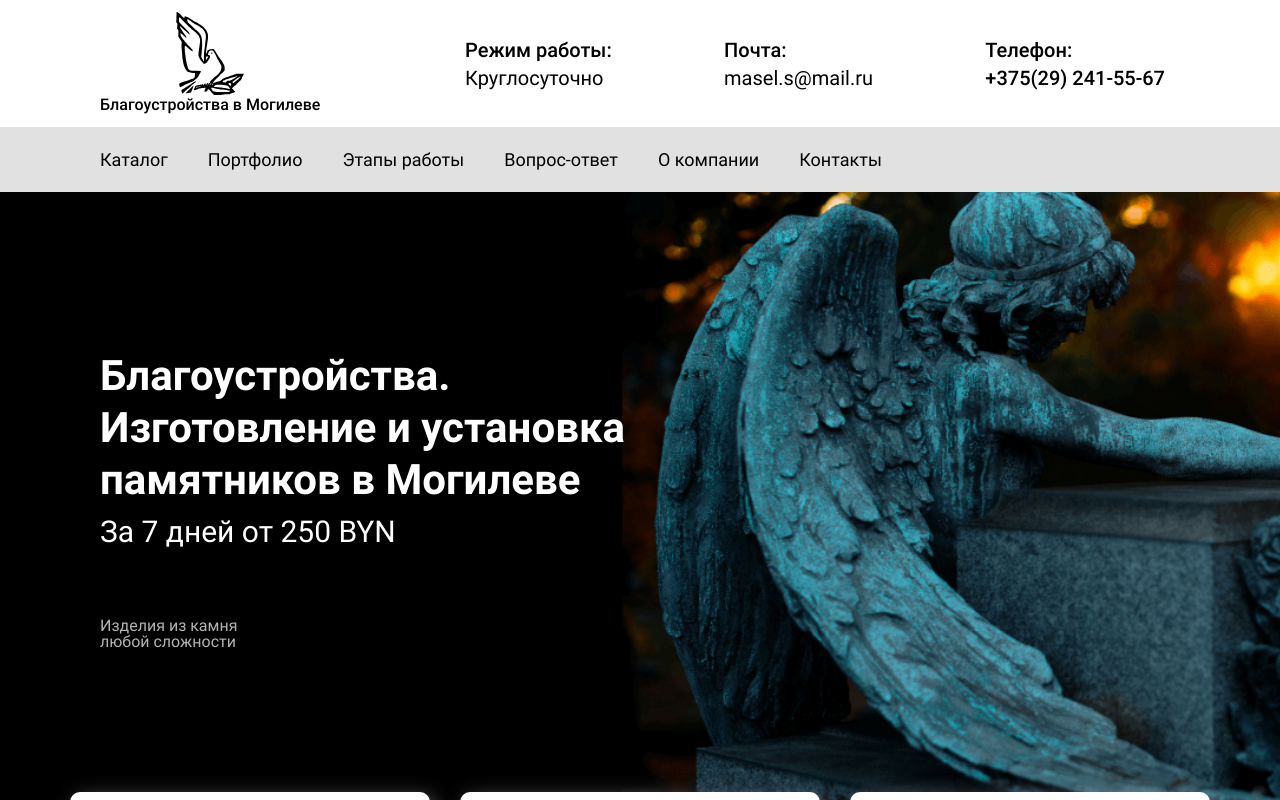
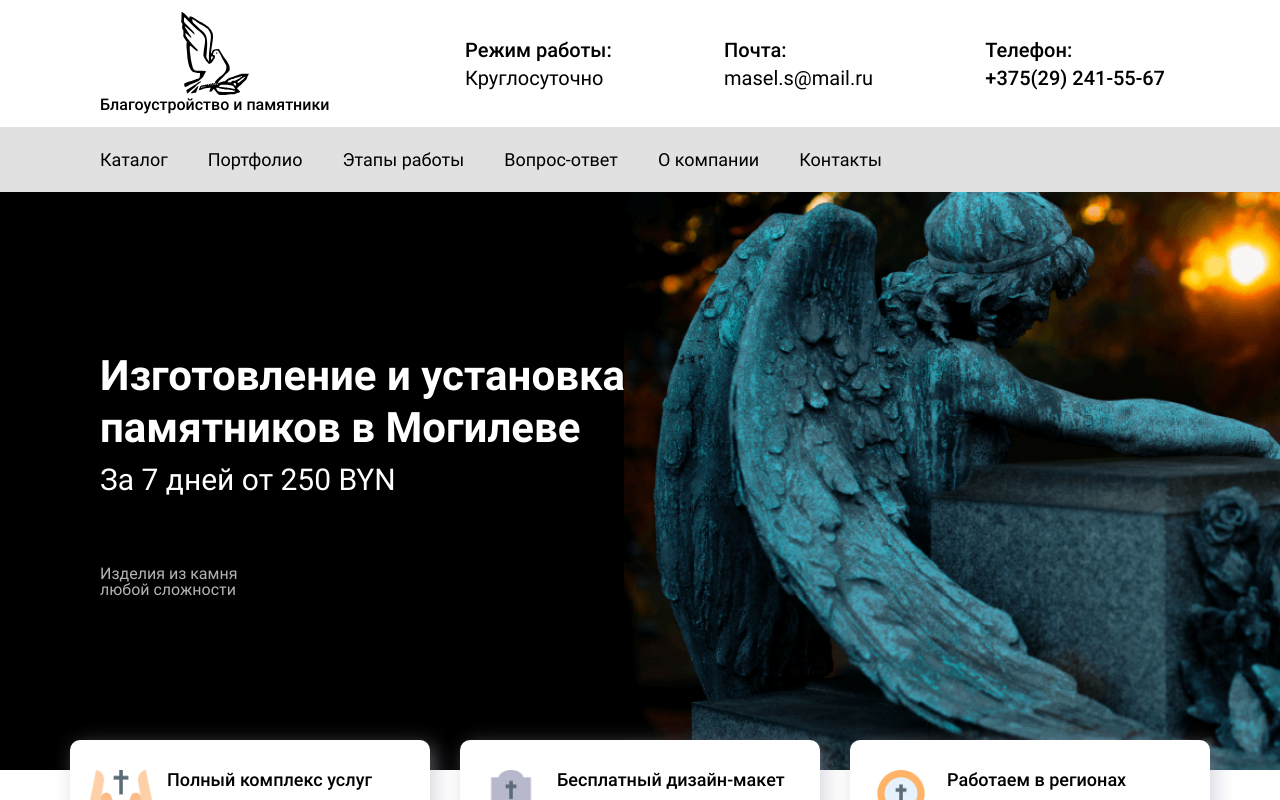
Before and after one commit to alvde-site/funeral-landing, a React (Create React App) app: page / in a window 1280 px wide. Shown: the top 800 px of the page. Built offline with nearby package versions, Linux system fonts and the light colour scheme; no server answers.

Commit message:
feat: Add Advertisement

```diff
--- a/src/components/App/Header/Header.js
+++ b/src/components/App/Header/Header.js
@@ -4,7 +4,7 @@ function Header() {
       <div className="header__logo">
         <div className="header__logo-image"></div>
         <a href="#!" className="header__logo-link">
-          Благоустройства в Могилеве
+          Благоустройство и памятники
         </a>
       </div>
       <ul className="contacts">
--- a/src/components/App/Main/Advertisement/Advertisement.js
+++ b/src/components/App/Main/Advertisement/Advertisement.js
@@ -4,7 +4,7 @@ function Advertisement() {
     <section className="advertisement">
       <div className="advertisement__content">
         <h1 className="advertisement__title">
-          Благоустройства. Изготовление и установка памятников в Могилеве
+          Изготовление и установка памятников в Могилеве
         </h1>
         <p className="advertisement__subtitle">За 7 дней от 250 BYN</p>
         <div className="advertisement__info">
```
